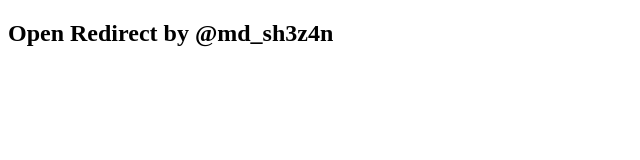
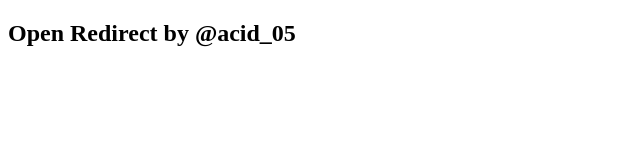
Before and after one commit to mrsh3z4n/git, a plain HTML site: page index.html in a window 1280 px wide. Shown: the whole page, without its empty margins (0-640 px from the left). Drawn offline with Linux system fonts and the light colour scheme.

Commit message:
Update index.html

```diff
--- a/index.html
+++ b/index.html
@@ -6,7 +6,7 @@
 	<title>open redirect pOc</title>
 </head>
 <body>
-	<h2>Open Redirect by @md_sh3z4n</h2>
+	<h2>Open Redirect by @acid_05</h2>
 
 </body>
 	<script>alert(/xss poc/)</script>
```
